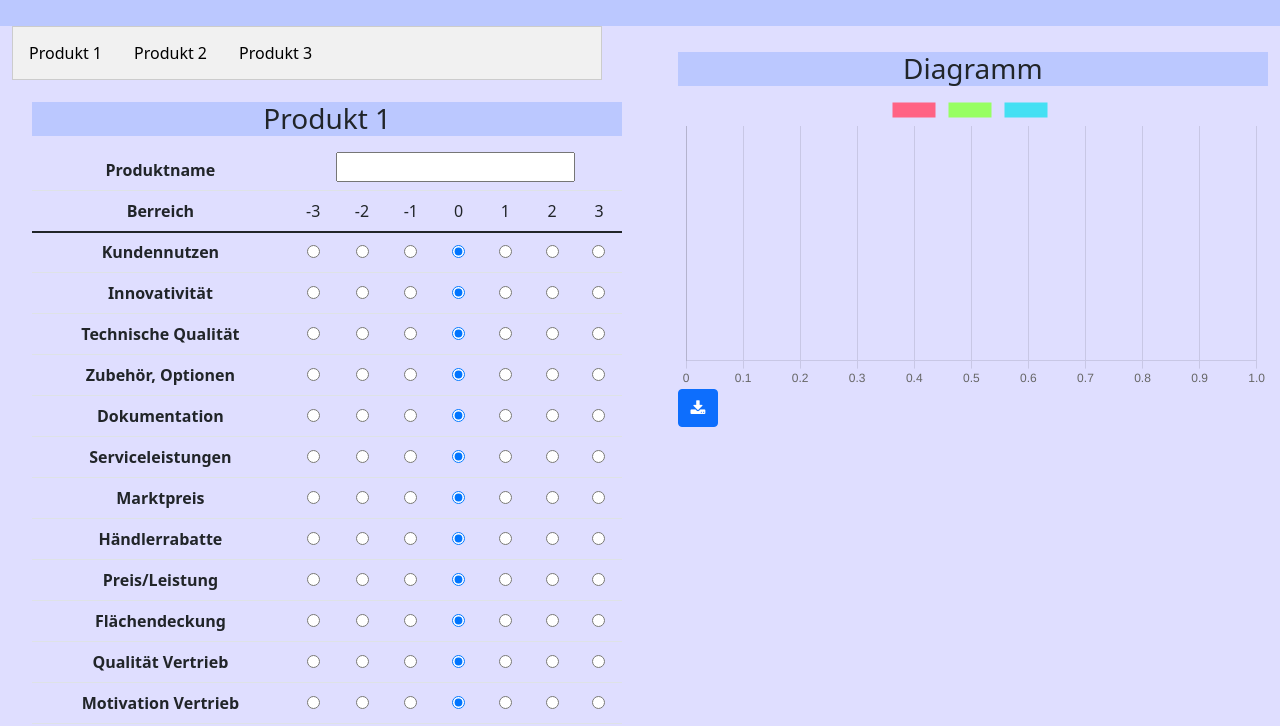
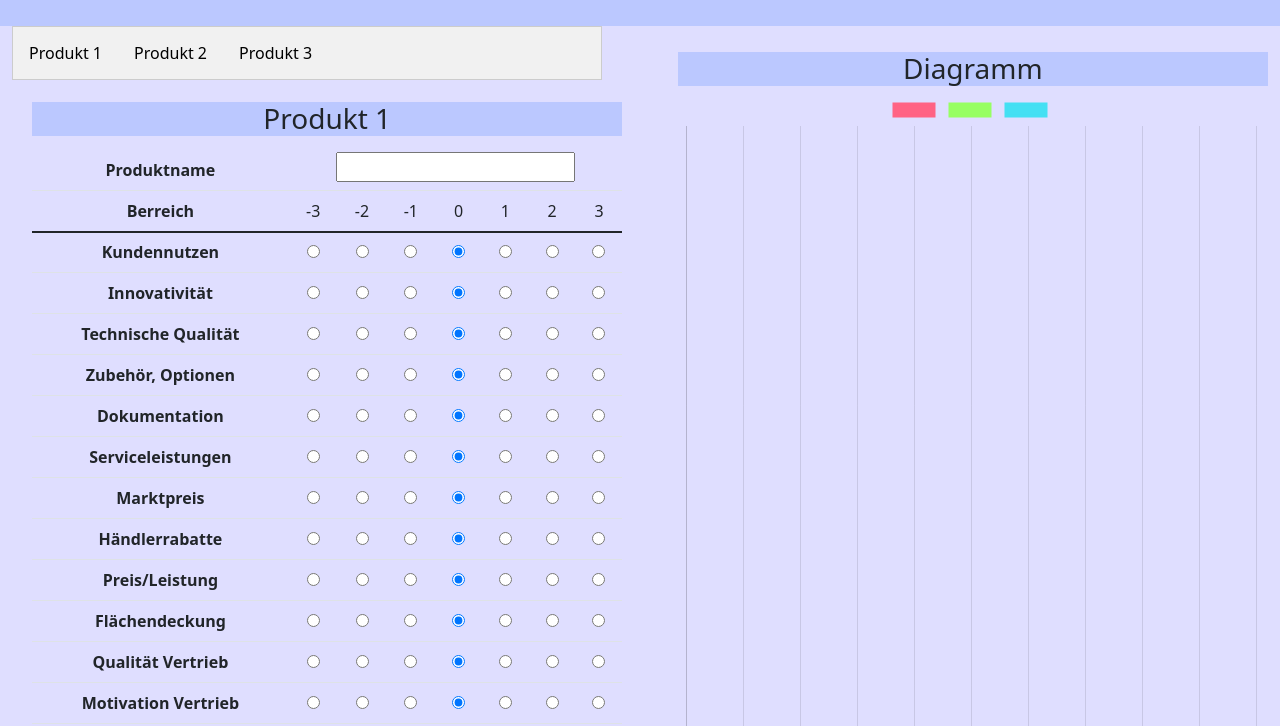
Before and after one commit to lightshark85/Webapp-Produkt-Check, a website: page Forms.html in a window 1280 px wide. Shown: the part 74-800 px from the top of the page. Drawn offline with nearby package versions, Linux system fonts and the light colour scheme.

Commit message:
aspectRatio

```diff
--- a/Forms.css
+++ b/Forms.css
@@ -9,9 +9,10 @@ body {
 
 
 #diagram{
+    position: relative;
     float: right;
     width: 48%;
-    height: 100%;
+
 }
 #form{
 
@@ -21,7 +22,7 @@ body {
 
 #Chart1{
 
-    height: 800px;
+    height: 800%;
 
 }
 
--- a/main.js
+++ b/main.js
@@ -97,8 +97,8 @@ function displayInput() {
 //den chart configurieren
 let config = {
     type: 'line',
-    options: {indexAxis: 'y'},
-    scales: {y: {min:25}},
+    options: {indexAxis: 'y', aspectRatio: 0.5,},
+    //scales: {y: {min:25}},
     title: {display: true,},
     data: {
         labels:labels1,
```
Also changed, not shown: Forms.html (+1 -1 lines).
